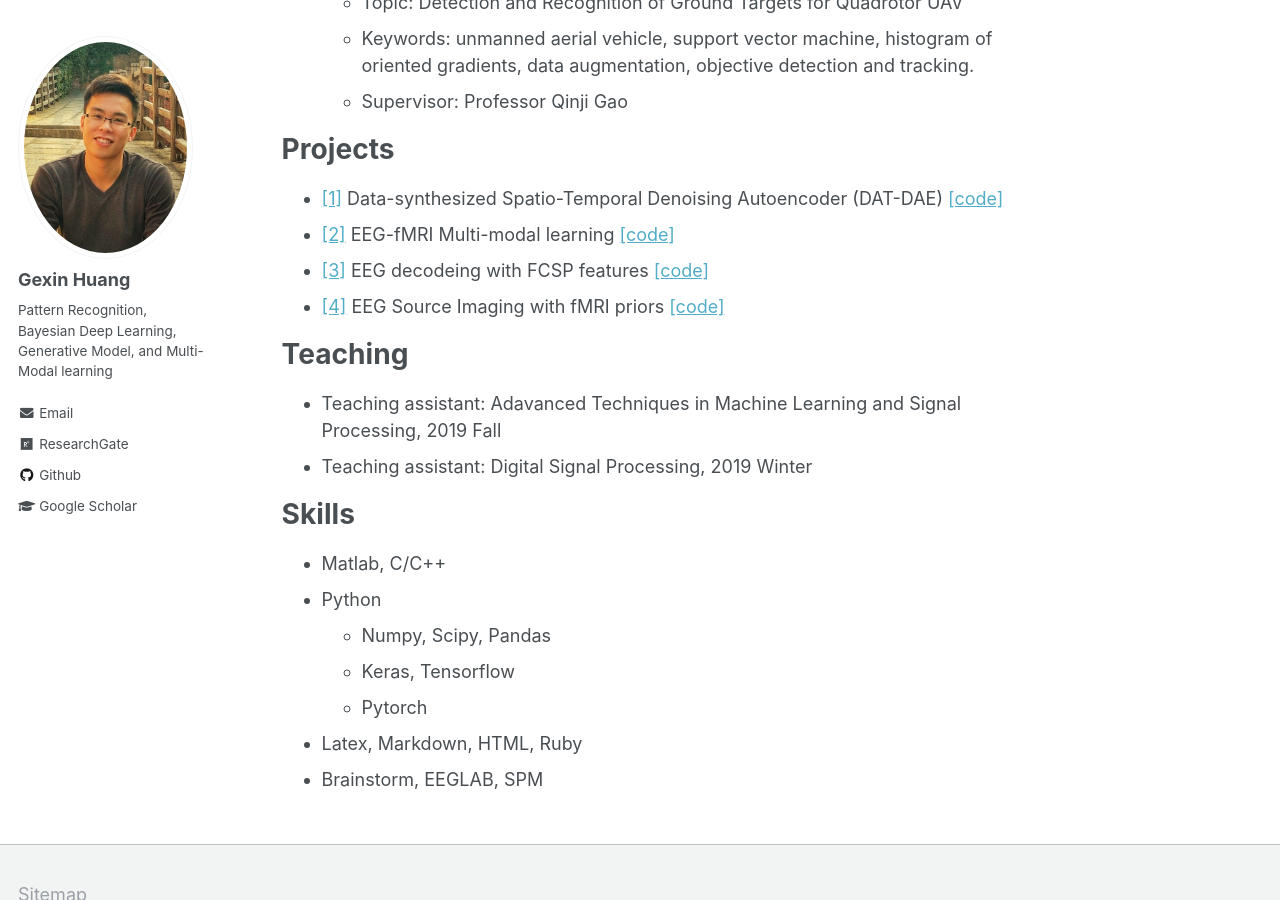
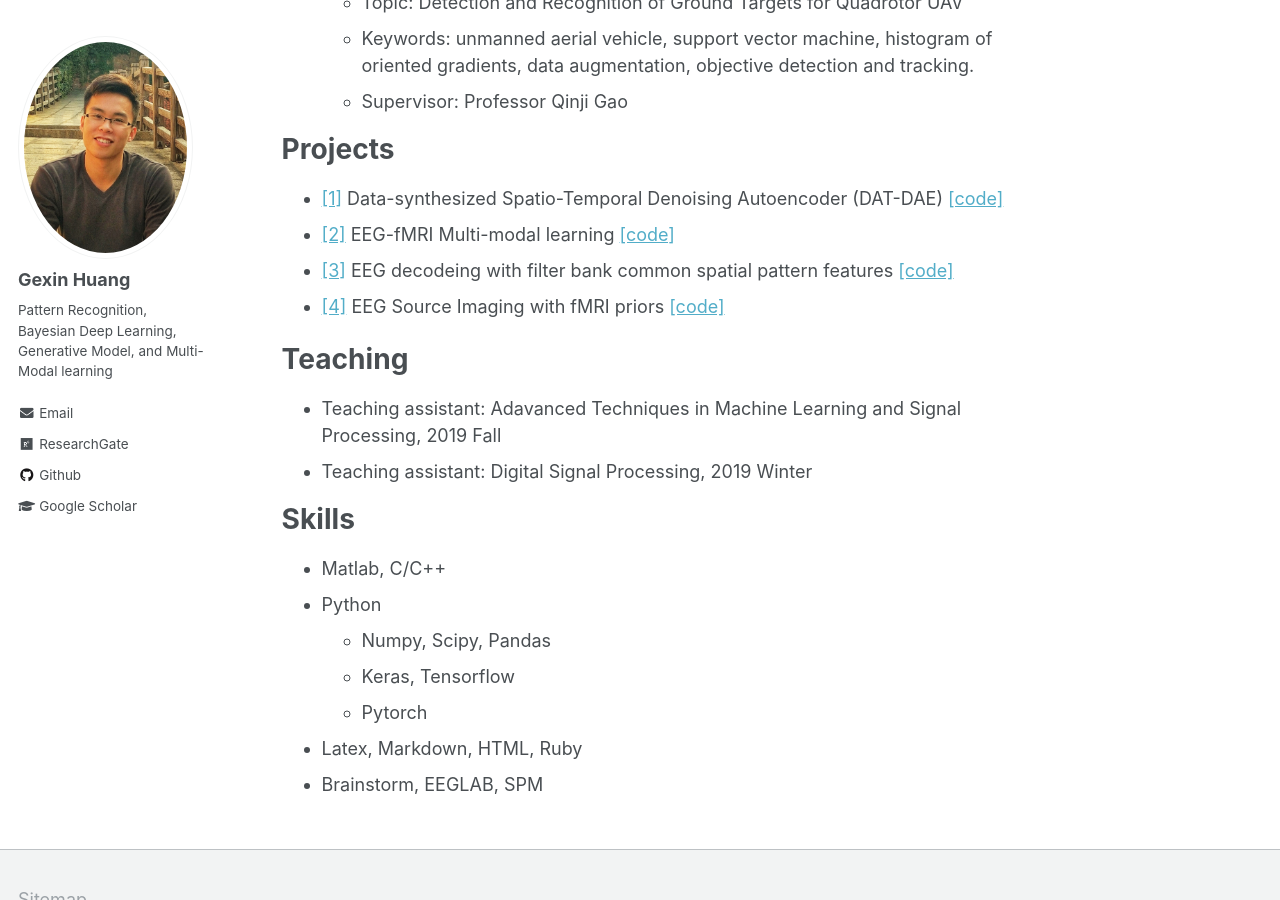
Before and after one commit to gexinh/gexinh.github.io, a Jekyll site: the page built from _pages/about.md, in a window 1280 px wide and 900 px high, scrolled down 1736 px. Built offline with Jekyll 4.4.1, drawn with Linux system fonts in a browser that asks for light colours.

Commit message:
update the code url

```diff
--- a/_pages/about.md
+++ b/_pages/about.md
@@ -51,9 +51,12 @@ Research Experiences
 Projects
 ======
 * [[1]]() Data-synthesized Spatio-Temporal Denoising Autoencoder (DAT-DAE) [[code]](https://github.com/gexinh/ESI-DAE)
-* [[2]]() EEG-fMRI Multi-modal learning [[code]]()
-* [[3]]() EEG decodeing with FCSP features [[code]]()
-* [[4]]() EEG Source Imaging with fMRI priors [[code]]()
+* [[2]]() EEG-fMRI Multi-modal learning [[code]](https://github.com/gexinh/ML-VAE)
+* [[3]]() EEG decodeing with filter bank common spatial pattern features [[code]](https://github.com/gexinh/EEG_decoding)
+* [[4]]() EEG Source Imaging with fMRI priors [[code]](https://github.com/gexinh/ESIBFP)
+
+ <!-- <img src="/images/profile2.jpg" width = "10" height = "10" alt="test" align=center /> -->
+
 
 Teaching
 ======
```
